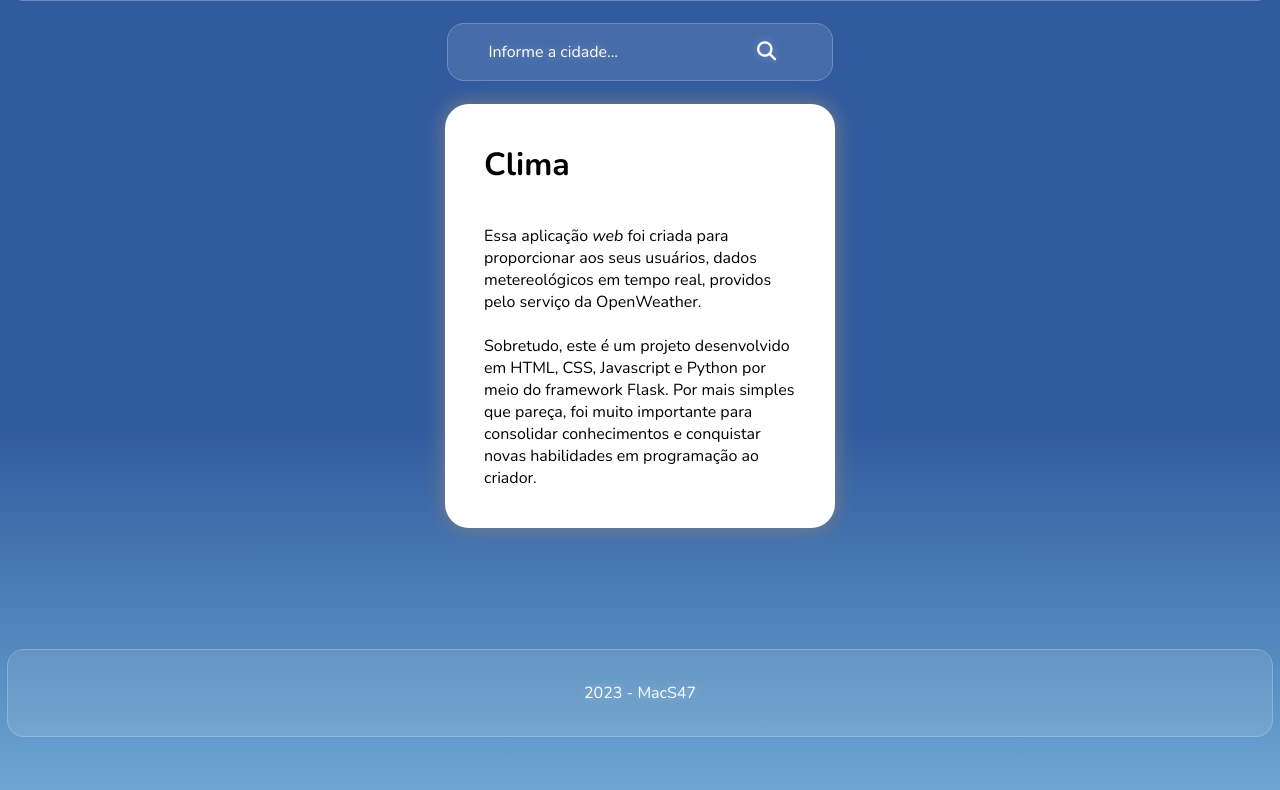
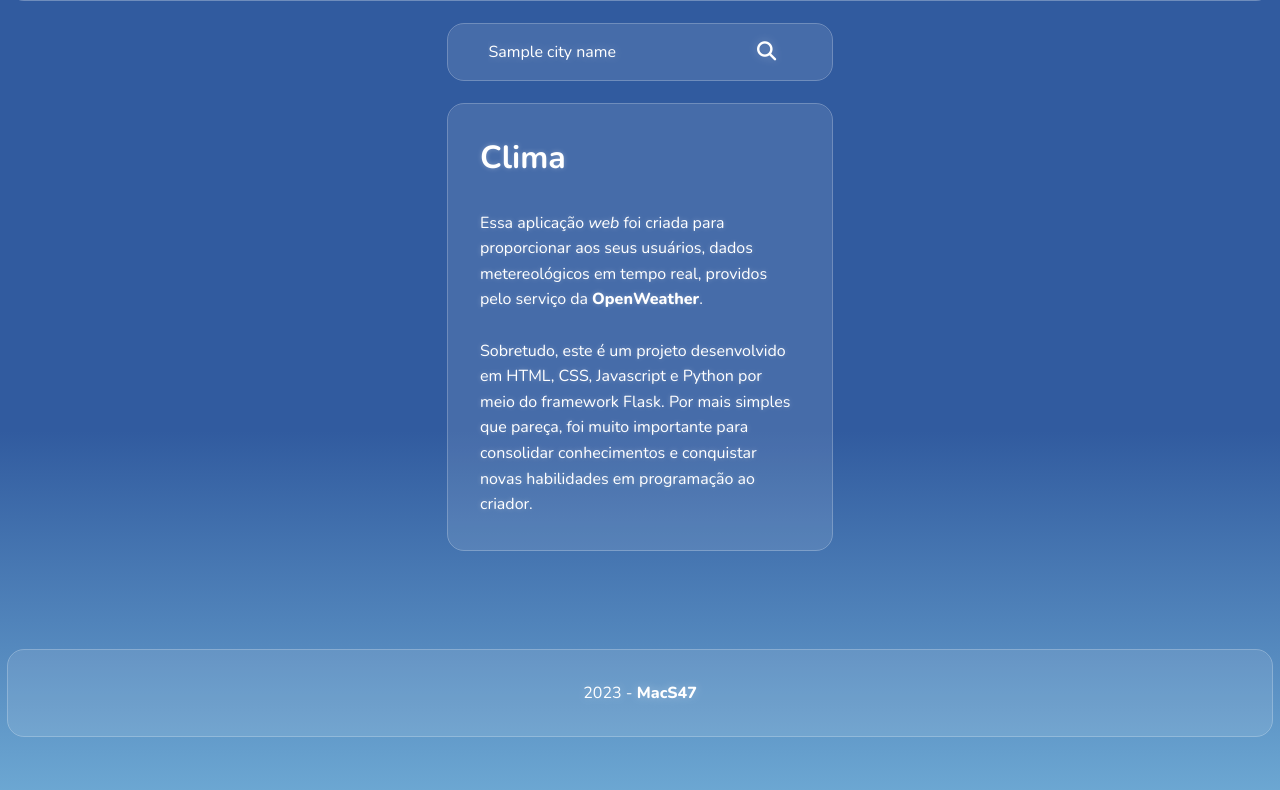
Before and after one commit to MacS47/ClimaFlask, a Flask app: template templates/html/about.html in a window 1280 px wide. Shown: the part 56-846 px from the top of the page. Run offline with Flask 2, Linux system fonts and the light colour scheme; the template is opened without the code that fills it: most values are stand-ins (such as "Sample title", 1, 10 or a date in 2020); some libraries are stand-ins or nearby versions.

Commit message:
Include changes on app to store session infos

```diff
--- a/app.py
+++ b/app.py
@@ -1,9 +1,15 @@
-from flask import Flask, render_template, redirect, url_for, request
+from flask import Flask, render_template, redirect, url_for, request, session
 from datetime import datetime
 from environment import TOKEN
-import requests
+import requests, hashlib, bleach
+
+now = datetime.now()
+key = f'{now.year}{now.month}{now.day}{now.hour}{now.minute}{now.second}{now.microsecond}'
+session_key = hashlib.sha256(key.encode()).hexdigest()
 
 app = Flask(__name__)
+app.config['PERMANENT_SESSION_LIFETIME'] = 1800
+app.secret_key = session_key
 
 # Função criada para converter M/s para Km/h
 def ms_to_kmh(speed_ms : float) -> float:
@@ -11,9 +17,25 @@ def ms_to_kmh(speed_ms : float) -> float:
     return speed_km
 
 # Rota principal
-@app.route('/')
+@app.route('/', methods=['GET', 'POST'])
 def index():
-    return render_template('./html/index.html')
+    # Verificando se o método utilizado é POST
+    if request.method == 'POST':
+        # Armazenando o valor da cidade pesquisada pelo usuário
+        city_name = request.form['city_name']
+        # Verificando se o valor da cidade é vazio
+        if city_name == '':
+            # Se o valor for vazio, redireciona o usuário para a página principal
+            return redirect('/')
+        else:
+            # Se o valor não for vazio, armazena o valor da cidade na sessão e redireciona o usuário para a página de clima
+            session['city_name'] = city_name
+            return redirect( f'/weather/{city_name}' )
+    else:
+        # Se o método utilizado for GET, verifica se o valor da cidade está armazenado na sessão
+        city_name = session.get('city_name', '')
+        city_name = bleach.clean(city_name)
+        return render_template('./html/index.html', city_name=city_name)
 
 # Essa rota obtém a cidade pesquisada pelo usuário e baseado no valor, redireciona à outra página
 @app.route('/',methods=['POST'])
@@ -22,7 +44,7 @@ def index_post():
     if city_name == '':
         return redirect('/')
     else:
-        return redirect( f'/weather/{city_name}' )
+        return redirect( f'/weather/{city_name}')
 
 # Rota criada para redirecionar o usuário para a página correta
 @app.route('/weather')
@@ -32,7 +54,12 @@ def weather():
 # Rota para acessar a página About
 @app.route('/about')
 def about():
-    return render_template('./html/about.html')
+    city_name = session.get('city_name', '')
+    city_name = bleach.clean(city_name)
+    if city_name == '':
+        return render_template('./html/about.html')
+    else:
+        return render_template('/html/about.html', city_name=city_name)
 
 # Rota para acessar a página Home
 @app.route('/home')
@@ -42,11 +69,13 @@ def home():
 # Rota utilizada para exibir os dados climáticos ao usuário
 @app.route('/weather/<parameter>')
 def weather_city(parameter):
+    city_name = session.get('city_name', '')
+    city_name = bleach.clean(city_name)
 
     if parameter == 'home':
         return redirect('/')
 
-    if parameter == 'about':
+    elif parameter == 'about':
         return redirect('/about')
 
 
@@ -132,9 +161,10 @@ def weather_city(parameter):
                            cloudness    = cloudness,
                            deg          = deg,
                            sunrise      = sunrise,
-                           sunset       = sunset,)
+                           sunset       = sunset,
+                           city_name    = parameter)
 
-
+# Rota para acessar a API
 @app.route('/api/v1/<parameter>', methods=['GET'])
 def getapiv1(parameter):
 
--- /dev/null
+++ b/static/css/about.css
@@ -0,0 +1,41 @@
+@import url('./variables.css');
+
+.about-container {
+    background-color: rgba(255, 255, 255, 0.1);
+    border-radius: 1rem;
+    color: var(--white);
+    margin: auto;
+    margin-top: 1rem;
+    outline: 1px solid rgba(255, 255, 255, 0.3);
+    text-shadow: 0px 0px 5px rgba(255, 255, 255, 0.3);
+
+    width: 24rem;
+}
+.about-container-title {
+    padding: 2rem;
+    padding-bottom: 0%;
+    text-align: left;
+}
+.about-container-paragraph {
+    line-height: 1.6;
+    padding: 2rem;
+    text-align: left;
+}
+.about-container-paragraph a,
+.about-container-paragraph a:active,
+.about-container-paragraph a:visited,
+.about-container-paragraph a:hover{
+    color: var(--white);
+    font-weight: 800;
+    text-decoration: none;
+}
+.about-title,
+.about-paragraph {
+    margin: 0;
+}
+
+@media screen and (max-width: 768px) {
+    .about-container {
+        width: 100%;
+    }
+}
--- a/static/css/card.css
+++ b/static/css/card.css
@@ -8,6 +8,7 @@
     border-radius: 1rem;
     text-shadow: 0px 0px 10px rgba(255, 255, 255, 0.3);
     color: var(--white);
+    height: --moz-fit-content;
     height: fit-content;
     margin: 2rem auto;
     width: 24rem;
--- a/static/css/footer.css
+++ b/static/css/footer.css
@@ -22,7 +22,8 @@
     .footer-container a:visited,
     .footer-container a:hover,
     .footer-container a:active {
-        color: #ffffff;
+        color: var(--white);
+        font-weight: 800;
         text-decoration: none;
     }
 }
--- a/static/css/style.css
+++ b/static/css/style.css
@@ -3,6 +3,7 @@
 @import url("./header.css");
 @import url("./main.css");
 @import url("./card.css");
+@import url("./about.css");
 @import url("./footer.css");
 
 ::placeholder{
@@ -40,41 +41,6 @@ td {
     margin: auto;
 }
 
-/* Classes gerais */
-
-/* About */
-.about-container {
-    background-color: #ffffff;
-    border-radius: 1.5rem;
-    box-shadow: 0px 0px 20px #818181;
-    color: #000000;
-    margin: auto;
-    margin-top: 20px;
-    max-width: 390px;
-    min-width: 330px;
-}
-.about-container-title {
-    padding: 10%;
-    padding-bottom: 0%;
-    text-align: left;
-}
-.about-container-paragraph {
-    padding: 10%;
-    text-align: left;
-}
-.about-container-paragraph a,
-.about-container-paragraph a:active,
-.about-container-paragraph a:visited,
-.about-container-paragraph a:hover{
-    color: #000000;
-    text-decoration: none;
-}
-.about-title,
-.about-paragraph {
-    margin: 0;
-}
-
-
 #wind-deg {
     display: none;
 }
--- a/templates/html/index.html
+++ b/templates/html/index.html
@@ -62,6 +62,7 @@
                         name="city_name"
                         id="city_name"
                         placeholder="Informe a cidade..."
+                        value="{{city_name}}"
                     />
                     <button
                         class="search-box-button"
```
